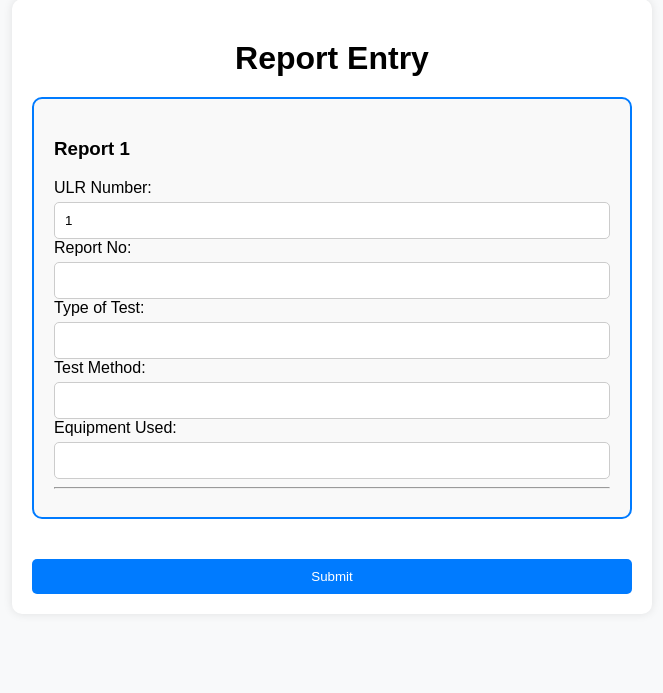
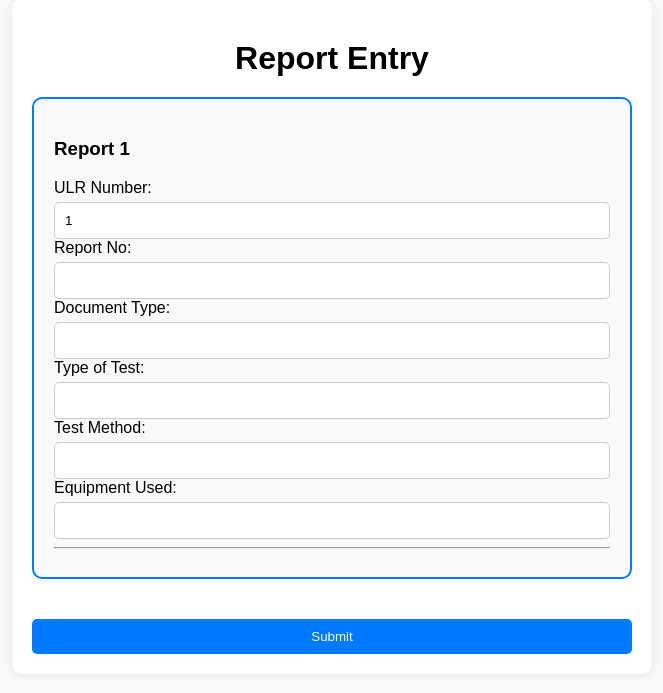
Before and after one commit to VenishaDias/report-generation-website, a Flask app: page /report_entry/1 in a window 1280 px wide. Shown: the part 59-752 px from the top of the page, without its empty margins (308-971 px from the left). Run offline with Flask 2, Linux system fonts and the light colour scheme; the visitor is signed in with stand-in values (Sample User, id 1); data that the repository does not hold is empty; some libraries are stand-ins or nearby versions.

Commit message:
added Document Type to view

```diff
--- a/app.py
+++ b/app.py
@@ -56,6 +56,7 @@ def report_entry(total_reports):
             type_of_test = request.form.get('type_of_test_' + str(i), '')
             test_method = request.form.get('test_method_' + str(i), '')
             equipment_used = request.form.get('equipment_used_' + str(i), '')
+            doc_type = request.form.get('doc_type' + str(i), '')
 
 
             cursor.execute("""
@@ -63,13 +64,13 @@ def report_entry(total_reports):
                 (issued_to, address, asr_job_id, cust_date, report_date,
                 asr_job_date, testing_date, customer_ref_no, sample_description,
                 total_reports, tested_by, ulr_no, report_no, type_of_test,
-                test_method, equipment_used)
-                VALUES (%s, %s, %s, %s, %s, %s, %s, %s, %s, %s, %s, %s, %s, %s, %s, %s)
+                test_method, equipment_used,doc_type)
+                VALUES (%s, %s, %s, %s, %s, %s, %s, %s, %s, %s, %s, %s, %s, %s, %s, %s,%s)
             """, (form_data['issued_to'], form_data['address'], form_data['asr_job_id'],
                   form_data['cust_date'], form_data['report_date'], form_data['asr_job_date'],
                   form_data['testing_date'], form_data['customer_ref_no'],
                   form_data['sample_description'], total_reports, form_data['tested_by'],
-                  ulr_no, report_no, type_of_test, test_method, equipment_used))
+                  ulr_no, report_no, type_of_test, test_method, equipment_used, doc_type))
 
         mysql.connection.commit()
         cursor.close()
--- a/templates/report_entry.html
+++ b/templates/report_entry.html
@@ -19,6 +19,9 @@
 
             <label>Report No:</label>
             <input type="text" name="report_no_{{ i }}" required>
+
+            <label>Document Type:</label>
+            <input type="text" name="doc_type_{{ i }}" required>
 
             <label>Type of Test:</label>
             <input type="text" name="test_type_{{ i }}" required>
```
